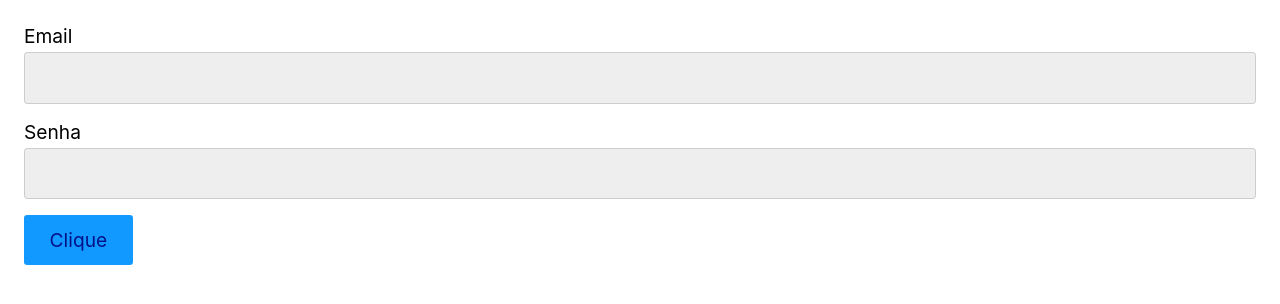
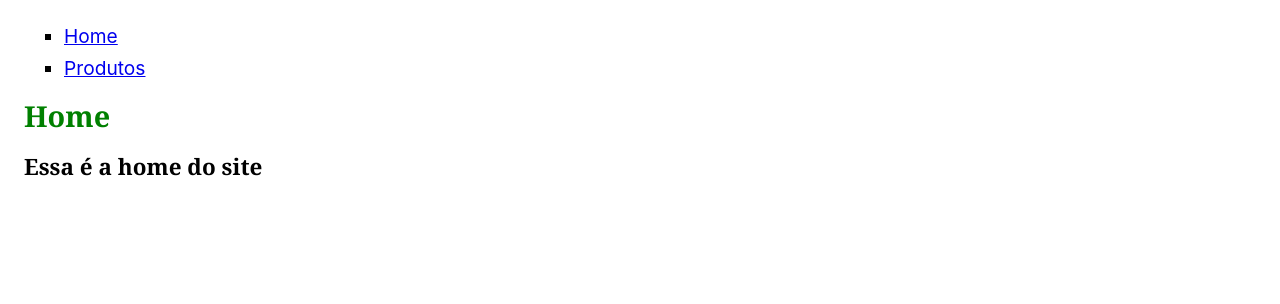
Before and after one commit to ThiagoPederzolli/react-completo, a React (Create React App) app in the folder react-para-iniciantes/appreact/: page / in a window 1280 px wide. Shown: the top 304 px of the page. Built offline with nearby package versions, Linux system fonts and the light colour scheme.

Commit message:
desafio concluido com sucesso

```diff
--- a/react-para-iniciantes/appreact/src/App.js
+++ b/react-para-iniciantes/appreact/src/App.js
@@ -1,34 +1,24 @@
-import React from 'react'
-import Form from './Form/Form'
+import React from 'react';
+import Header from './Header';
+import Home from './Home';
+import Produtos from './Produtos';
 
-function App() {
+const App = () => {
+  const { pathname } = window.location;
+
+  let Component;
+  if (pathname === '/produtos') {
+    Component = Produtos;
+  } else {
+    Component = Home;
+  }
+
   return (
-    <div>
-      <Form />
-    </div>
-  )
-}
+    <section>
+      <Header />
+      <Component />
+    </section>
+  );
+};
 
-export default App
-
-
-
-// // const Titulo = ({cor, texto}) => {
-// //   return <h1 style={{color: cor}}>{texto}</h1>
-// // }
-
-// const Titulo = (props) => {
-//   return <h1>{props.children}</h1>
-// }
-
-// const App = () => {
-//   return (
-//     <div>
-//       <Titulo>Meu título 1</Titulo>
-//       <Titulo>
-//         <p>Meu título 2</p>
-//         <p>Meu título 3</p>
-//       </Titulo>
-//     </div>
-//   )
-// }
+export default App;
--- a/react-para-iniciantes/appreact/src/Header.js
+++ b/react-para-iniciantes/appreact/src/Header.js
@@ -1,7 +1,12 @@
 import React from 'react';
 
 const Header = () => {
-  return <header>Header</header>;
+  return (<header>
+    <ul>
+      <li><a href="/">Home</a></li>
+      <li><a href="/produtos">Produtos</a></li>
+    </ul>
+  </header>);
 };
 
 export default Header;
--- /dev/null
+++ b/react-para-iniciantes/appreact/src/Home.js
@@ -0,0 +1,12 @@
+import React from 'react'
+
+function Home() {
+  return (
+    <div>
+      <h1 style={{color: "green"}}>Home</h1>
+      <h3>Essa é a home do site</h3>
+    </div>
+  )
+}
+
+export default Home
--- /dev/null
+++ b/react-para-iniciantes/appreact/src/Produto.js
@@ -0,0 +1,15 @@
+import React from 'react'
+
+function Produto({produto}) {
+  const { nome, propriedades } = produto;
+  return (
+    <div style={{border: '2px solid black', margin: '1rem 0'}}>
+      <h1>{nome}</h1>
+      <ul>{propriedades.map(propriedade => (
+        <li>{propriedade}</li>
+      ))}</ul>
+    </div>
+  )
+}
+
+export default Produto
--- /dev/null
+++ b/react-para-iniciantes/appreact/src/Produtos.js
@@ -0,0 +1,18 @@
+import React from 'react'
+import Produto from './Produto';
+
+function Produtos() {
+  const produtos = [
+    { nome: 'Notebook', propriedades: ['16gb ram', '512gb'] },
+    { nome: 'Smartphone', propriedades: ['2gb ram', '128gb'] },
+  ];
+
+  return (
+    <div>
+      <h1 style={{color: 'green'}}>Produtos</h1>
+      {produtos.map(produto => (<Produto produto={produto}/>))}
+    </div>
+  )
+}
+
+export default Produtos
```
Also changed, not shown: react-para-iniciantes/appreact/src/App copy.js (deleted, +0 -7 lines), react-para-iniciantes/appreact/src/App-Propriedades.js (added, +34 -0 lines).
